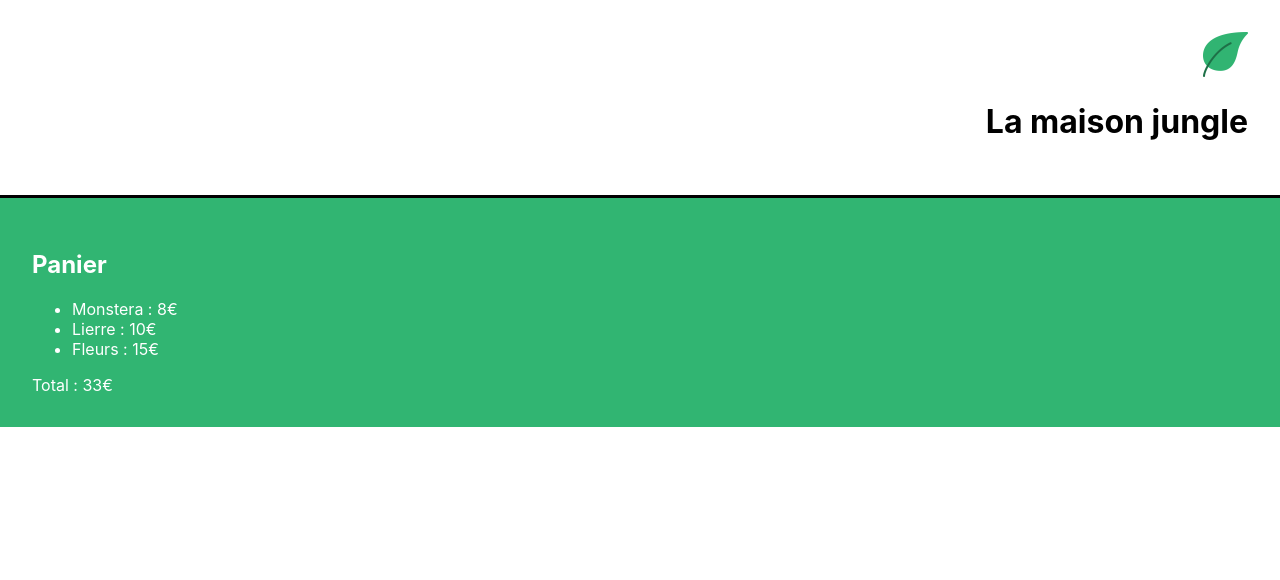
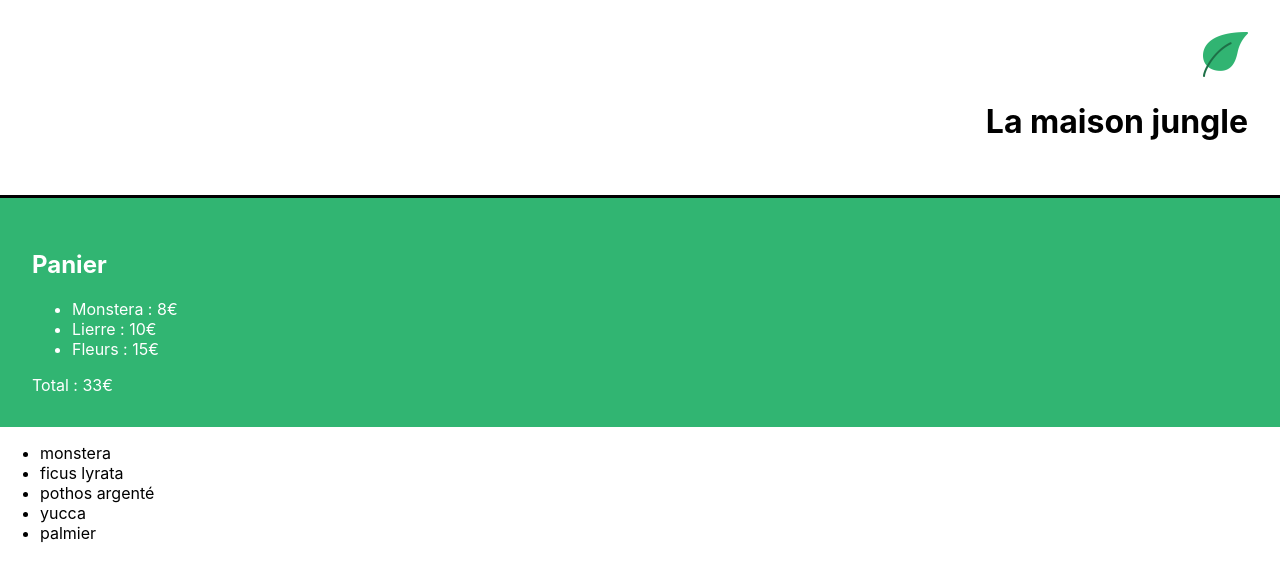
Before and after one commit to Orcryx/OCR_P7-Exo, a React (Create React App) app in the folder la-maison-jungle/: page / in a window 1280 px wide. Shown: the top 580 px of the page. Built offline with nearby package versions, Linux system fonts and the light colour scheme.

Commit message:
Importer le composant ShoppingList dans App.js

```diff
--- a/la-maison-jungle/src/components/App.js
+++ b/la-maison-jungle/src/components/App.js
@@ -1,5 +1,8 @@
+//Importer les composants de l'application
 import Banner from './Banner';
 import Cart from './Cart';
+import ShoppingList from './ShoppingList';
+//Importer le style CSS du fichier
 import '../styles/App.css';
 
 function App() {
@@ -7,6 +10,7 @@ function App() {
 
     <Banner/>
     <Cart/>
+    <ShoppingList/>
   </div>)
 }
 
```
